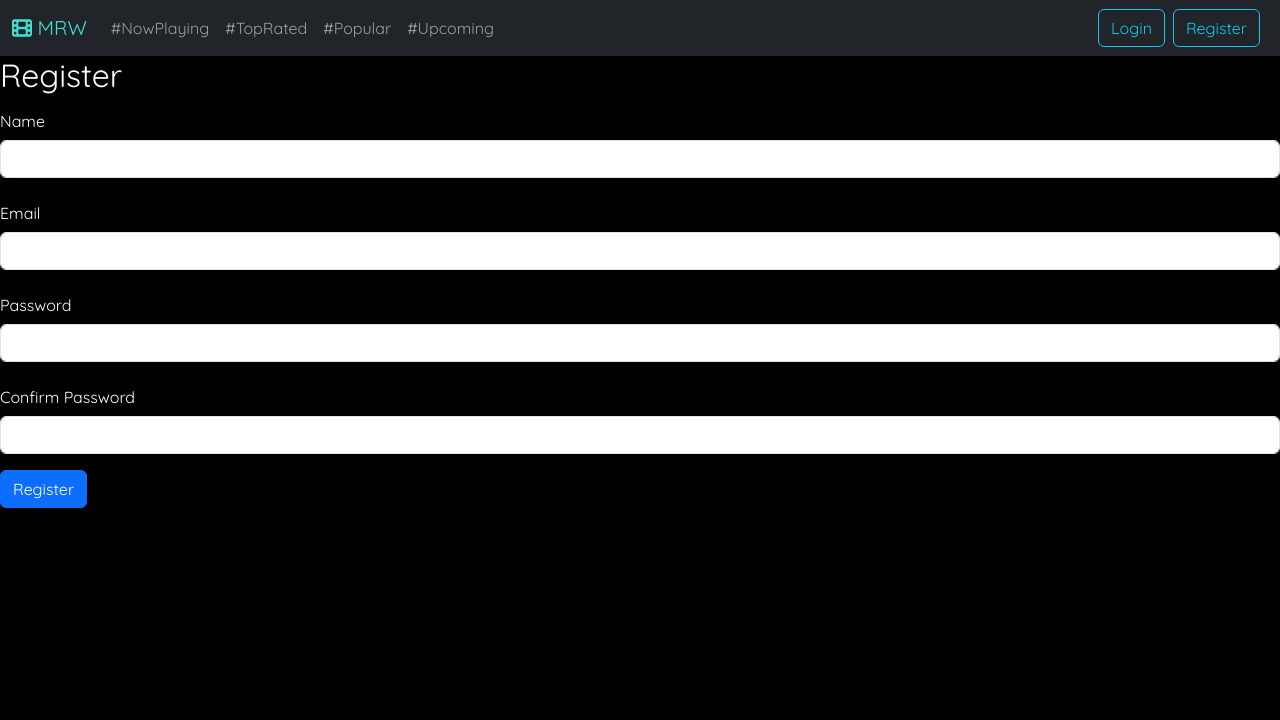
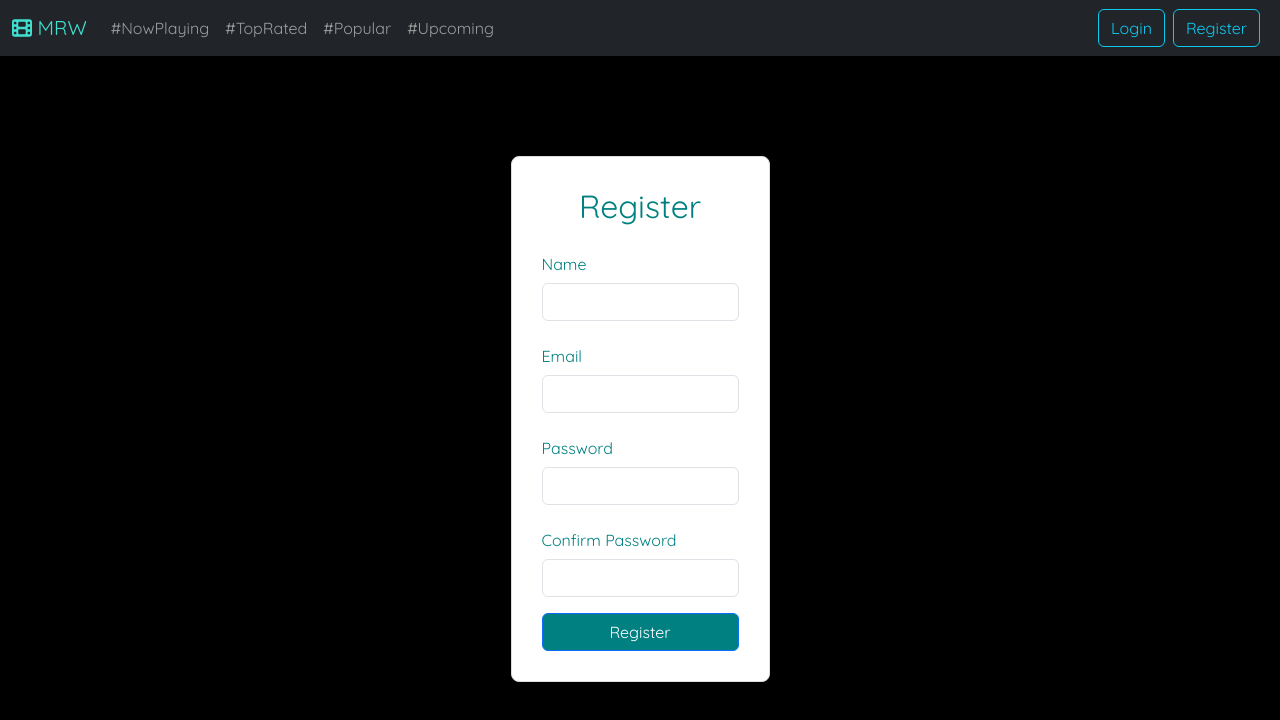
Before and after one commit to gmaroko/mrw-client, a React (Vite) app: page /register in a window 1280 px wide. Shown: the top 720 px of the page. Built offline with nearby package versions, Linux system fonts and the light colour scheme; no server answers.

Commit message:
auth routes styling

```diff
--- a/src/components/login/Login.jsx
+++ b/src/components/login/Login.jsx
@@ -76,7 +76,7 @@ const Login = () => {
                     />
                 </Form.Group>
 
-                <Button variant="primary" type="submit">
+                <Button variant="primary" type="submit" style={{ background: "teal" }}>
                     Login
                 </Button>
             </Form>
--- /dev/null
+++ b/src/components/register/Register.css
@@ -0,0 +1,24 @@
+.register-container {
+    max-width: 400px;
+    margin: 100px auto;
+    padding: 30px;
+    border: 1px solid #ddd;
+    border-radius: 8px;
+    box-shadow: 0 4px 12px rgba(0, 0, 0, 0.1);
+    background-color: #fff;
+}
+
+.register-container h2 {
+    text-align: center;
+    margin-bottom: 20px;
+}
+
+.register-container .form-control,
+.register-container .btn {
+    width: 100%;
+}
+
+div#register {
+    /*text-align: center;*/
+    color: teal;
+}
--- a/src/components/register/Register.jsx
+++ b/src/components/register/Register.jsx
@@ -1,9 +1,13 @@
+import "./Register.css";
 import React, { useState } from "react";
 import { Form, Button, Alert } from "react-bootstrap";
 import { useNavigate } from "react-router-dom";
 import api from "../../api/apiConfig.js";
+import {useAuth} from "../../context/AuthContext.jsx";
 
 const Register = () => {
+    const { login } = useAuth();
+
     const [formData, setFormData] = useState({
         fullName: "",
         email: "",
@@ -20,10 +24,23 @@ const Register = () => {
             password: data.password,
             fullName: data.fullName
         });
+        if(response.data.statusCode === "201"){
+            let user = {
+                "token": response.data.data.accessToken,
+                "userId": response.data.data.user._id,
+                "username": response.data.data.user.fullName,
+                "email": response.data.data.user.email,
+            };
+            login(user);
+            navigate('/');
+        } else {
+            setError(response.data.statusMessage);
+            navigate("/register");
+        }
     }
 
     const handleChange = (e) => {
-        setFormData({ ...formData, [e.target.fullName]: e.target.value });
+        setFormData({ ...formData, [e.target.name]: e.target.value });
     };
 
     const handleSubmit = (e) => {
@@ -43,17 +60,11 @@ const Register = () => {
 
         setError("");
 
-        addUser(formData).then(r => {
-            if(r.success) {
-                navigate("/login");
-            } else {
-                setError(r.response.data.errors);
-            }
-        });
+        addUser(formData);
     };
 
     return (
-        <div className="register-container">
+        <div className="register-container" id="register">
             <h2>Register</h2>
             <Form onSubmit={handleSubmit}>
                 {error && <Alert variant="danger">{error}</Alert>}
@@ -102,7 +113,7 @@ const Register = () => {
                     />
                 </Form.Group>
 
-                <Button variant="primary" type="submit">
+                <Button variant="primary" type="submit" style={{ background: "teal" }}>
                     Register
                 </Button>
             </Form>
```
